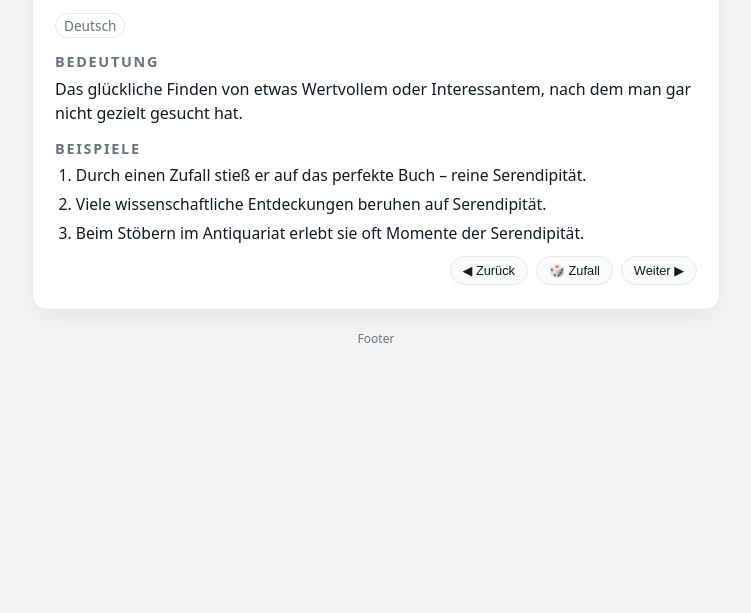
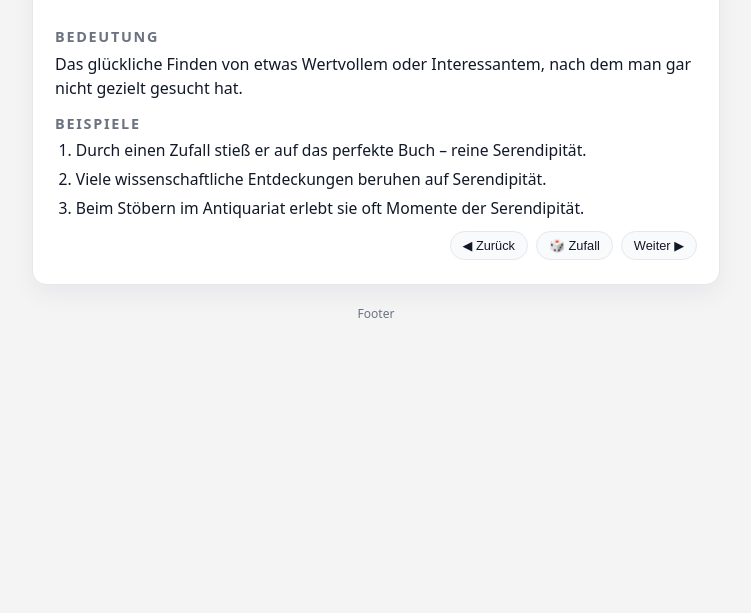
Before and after one commit to krawinkelm/wortschatz, a plain HTML site: page index.html in a window 1280 px wide. Shown: the part 187-800 px from the top of the page, without its empty margins (264-1015 px from the left). Drawn offline with Linux system fonts and the light colour scheme.

Commit message:
Language entfernt.

```diff
--- a/data.js
+++ b/data.js
@@ -2,7 +2,6 @@ const entries = [
   {
     id: "serendipitaet",
     word: "Serendipität",
-    language: "Deutsch",
     definition:
       "Das glückliche Finden von etwas Wertvollem oder Interessantem, nach dem man gar nicht gezielt gesucht hat.",
     examples: [
@@ -14,7 +13,6 @@ const entries = [
   {
     id: "ambivalenz",
     word: "Ambivalenz",
-    language: "Deutsch",
     definition:
       "Gleichzeitiges Vorhandensein gegensätzlicher Gefühle oder Gedanken. Ein Zustand, in dem etwas zugleich positiv und negativ bewertet wird. Innere Unentschiedenheit zwischen zwei entgegengesetzten Polen.",
     examples: [
@@ -25,7 +23,6 @@ const entries = [
   {
     id: "praezision",
     word: "Präzision",
-    language: "Deutsch",
     definition: "Genauigkeit in Ausdruck, Denken oder Handeln.",
     examples: [
       "Ihre Präzision in der Sprache beeindruckte das Publikum.",
@@ -35,7 +32,6 @@ const entries = [
   {
     id: "kontext",
     word: "Kontext",
-    language: "Deutsch",
     definition: "Zusammenhang, der das Verständnis einer Aussage ermöglicht.",
     examples: [
       "Ohne Kontext klingt der Satz missverständlich.",
@@ -45,7 +41,6 @@ const entries = [
   {
     id: "nuance",
     word: "Nuance",
-    language: "Deutsch",
     definition: "Feiner Unterschied in Bedeutung oder Ausdruck.",
     examples: [
       "Er erklärte die Nuancen des Begriffs sehr klar.",
--- a/index.html
+++ b/index.html
@@ -187,7 +187,6 @@
         <section class="word-header">
           <h1 class="word-text" id="word-text">Wort</h1>
           <div class="word-meta">
-            <span id="word-language">Deutsch</span>
           </div>
         </section>
 
@@ -237,12 +236,10 @@
 
       function renderEntry(entry) {
         const wordText = document.getElementById("word-text");
-        const wordLanguage = document.getElementById("word-language");
         const definitionText = document.getElementById("definition-text");
         const examplesList = document.getElementById("examples-list");
 
         wordText.textContent = entry.word;
-        wordLanguage.textContent = entry.language || "";
         definitionText.textContent = entry.definition;
 
         examplesList.innerHTML = "";
```
